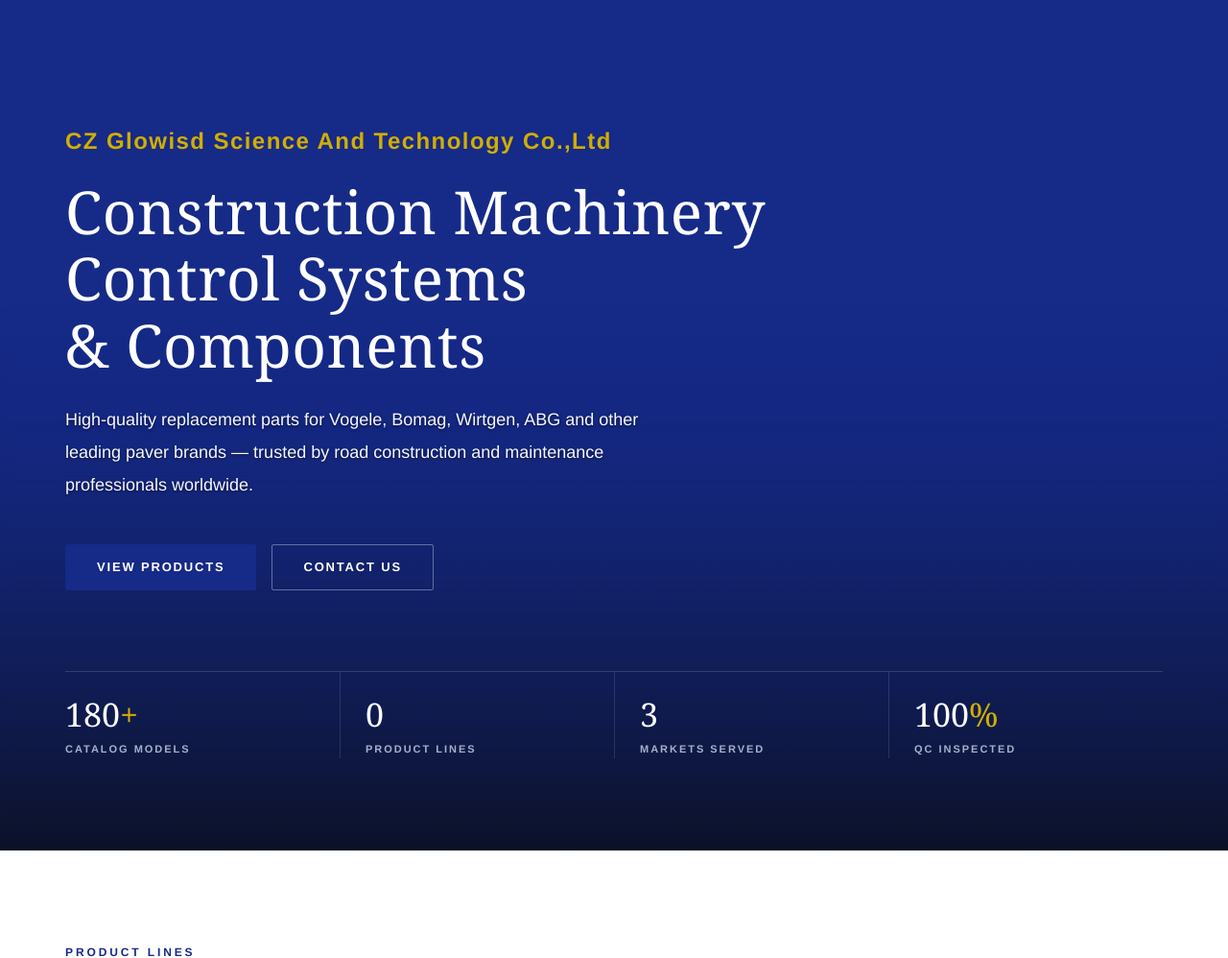
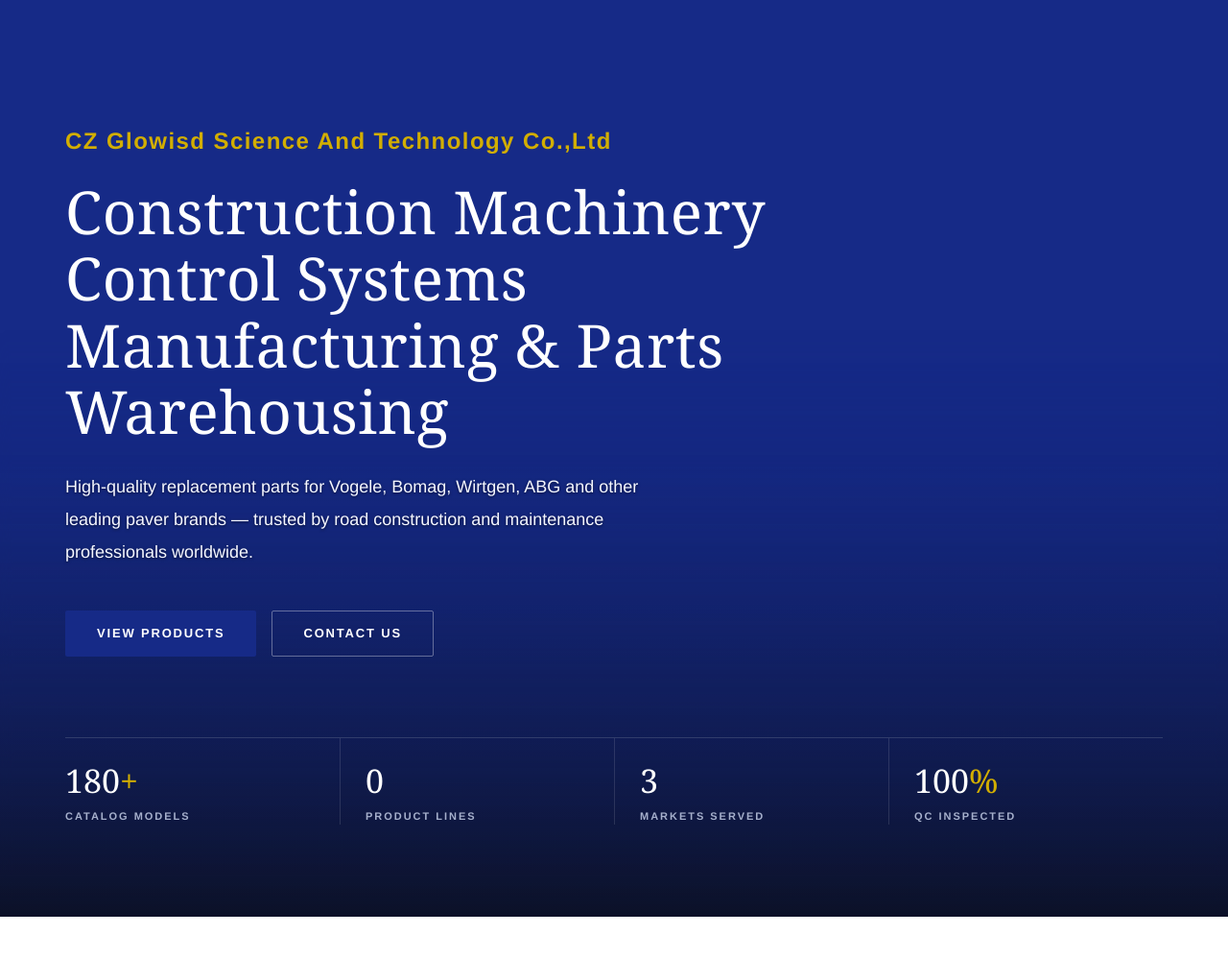
Before and after one commit to Lowlife555/glowisd-website, a Django app: page / in a window 1280 px wide. Shown: the part 78-1076 px from the top of the page at 96% size. Run offline with Django 5.2, Linux system fonts and the light colour scheme; data that the repository does not hold is empty.

Commit message:
feat: 首页大标题改为 工程机械电控系统制造与零配件仓储（英文 Construction Machinery Control Systems Manufacturing & Parts Warehousing）

```diff
--- a/templates/core/home.html
+++ b/templates/core/home.html
@@ -19,9 +19,9 @@
     <span class="eyebrow hero-brand">{% if lang == 'en' %}CZ Glowisd Science And Technology Co.,Ltd{% else %}常州市格勒威科学技术有限公司{% endif %}</span>
     <h1>
       {% if lang == 'en' %}
-      Construction Machinery Control Systems<br>&amp; Components
+      Construction Machinery Control Systems<br>Manufacturing &amp; Parts Warehousing
       {% else %}
-      工程机械电控系统<br>与配件制造
+      工程机械电控系统制造<br>与零配件仓储
       {% endif %}
     </h1>
     <p class="lead">
```
